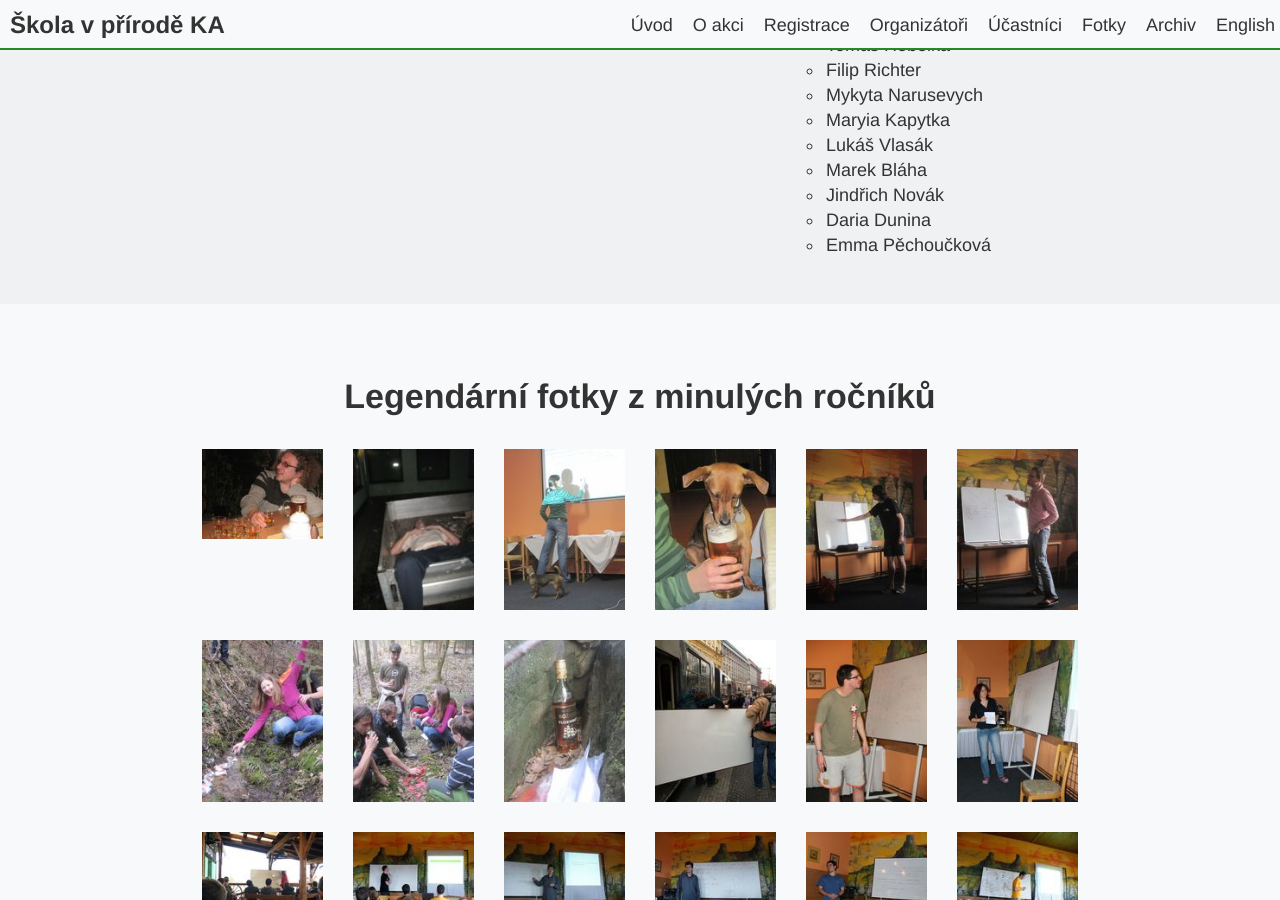
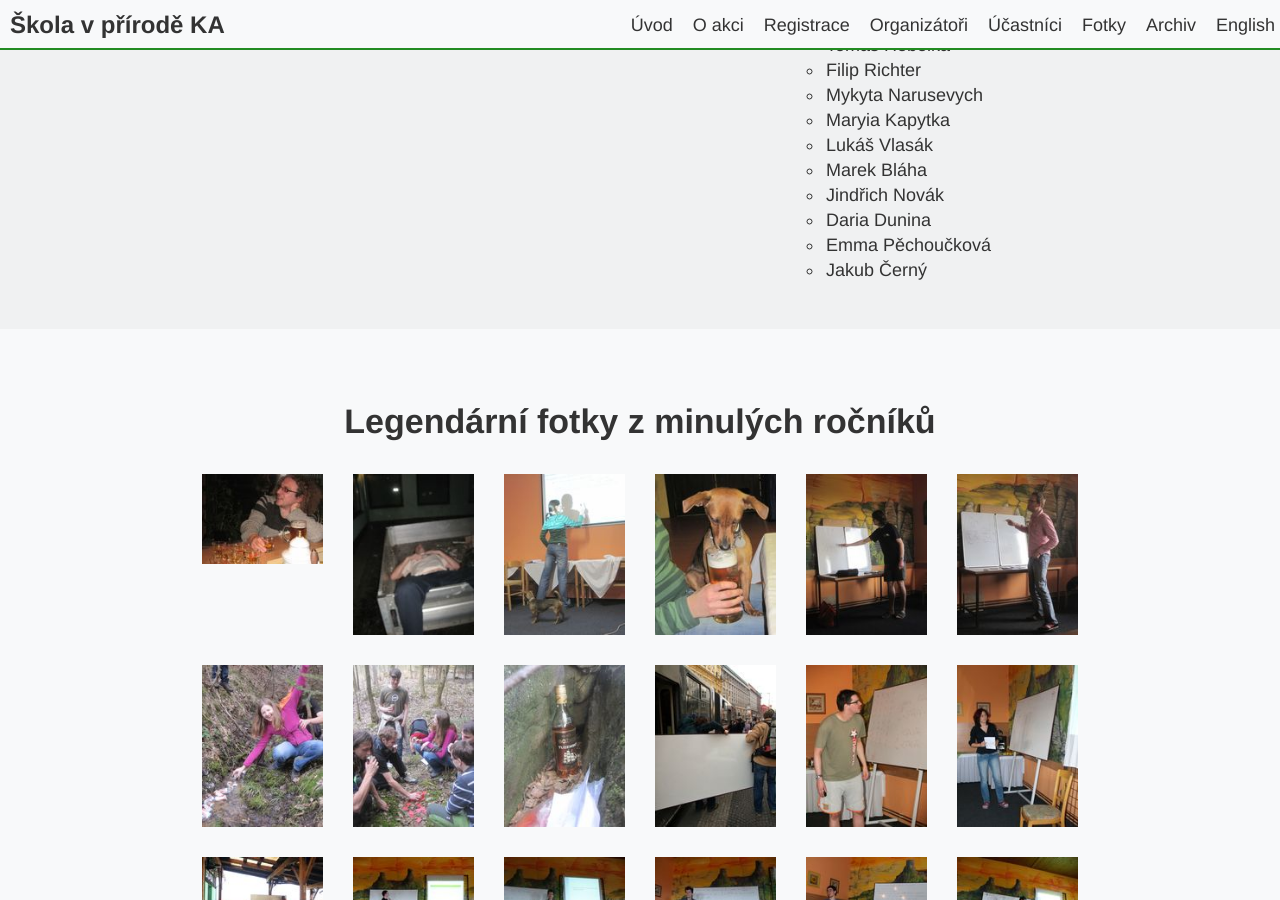
Before and after one commit to ondrachwiedziuk/skolavprirodenew, a Jekyll site: the page built from index.md, in a window 1280 px wide and 900 px high, scrolled down 4166 px. Built offline with Jekyll 4.4.1, drawn with Linux system fonts in a browser that asks for light colours.

Commit message:
Jakub Č

```diff
--- a/_includes/participants.html
+++ b/_includes/participants.html
@@ -147,6 +147,9 @@
                     <li>
                       Emma Pěchoučková
                     </li>
+                    <li>
+                      Jakub Černý
+                    </li>
                   </ul>
             </div>
         </div>
```
